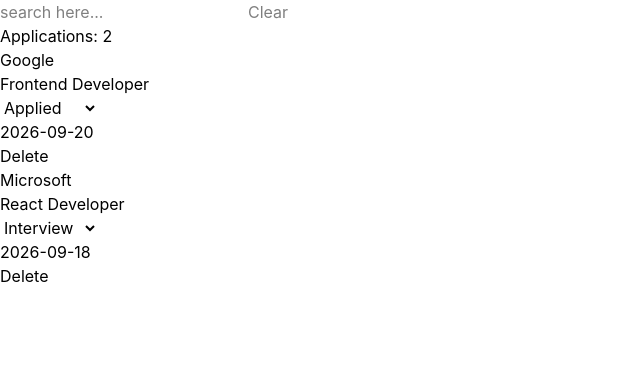
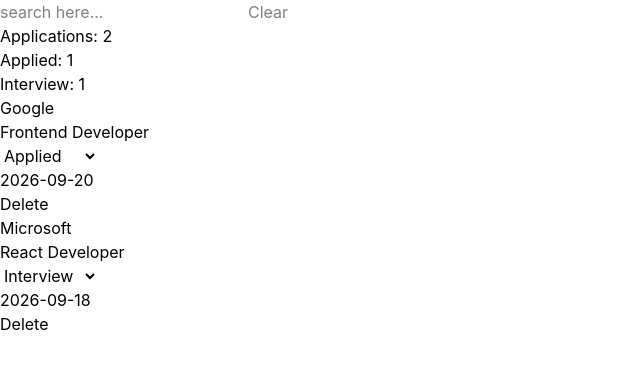
Before and after one commit to roshan-vyas-dev/job-application-tracker, a React (Vite) app: page / in a window 1280 px wide. Shown: the top 368 px of the page, without its empty margins (0-640 px from the left). Built offline with nearby package versions, Linux system fonts and the light colour scheme.

Commit message:
feat: add application status summary

```diff
--- a/src/App.jsx
+++ b/src/App.jsx
@@ -50,11 +50,29 @@
       <button
         onClick={() => setSearch("")}
         disabled={!search}
-        className="disabled:opacity-50 disabled:cursor-not-allowed" >
+        className="disabled:opacity-50 disabled:cursor-not-allowed"
+      >
         Clear
       </button>
 
       <p>Applications: {filteredApplications.length}</p>
+
+      <p>
+        Applied:{" "}
+        {
+          applications.filter((application) => application.status === "Applied")
+            .length
+        }
+      </p>
+
+      <p>
+        Interview:{" "}
+        {
+          applications.filter(
+            (application) => application.status === "Interview",
+          ).length
+        }
+      </p>
 
       <ApplicationList
         applications={filteredApplications}
```
